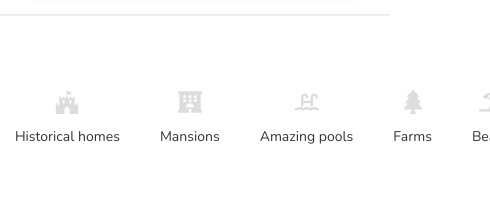
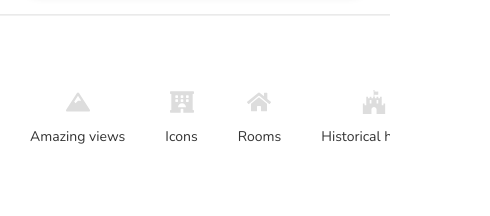
Before and after one commit to paramkhodiyar/Airbnbclone, a React (Vite) app: page / in a window 390 px wide. Shown: the part 137-353 px from the top of the page, 490 px wide, since content can reach past the window. Built offline with nearby package versions, Linux system fonts and the light colour scheme.

Commit message:
fixed bugs with phone view

```diff
--- a/src/components/filters/filters.css
+++ b/src/components/filters/filters.css
@@ -2,11 +2,14 @@
     display: flex;
     gap: 20px;
     align-items: center;
-    justify-content: center;
+    justify-content: flex-start;
     overflow-x: auto;
+    overflow-y: hidden;
     padding: 10px 20px;
     white-space: nowrap;
     margin-top: 25px;
+    scroll-behavior: smooth;
+    -webkit-overflow-scrolling: touch;
 }
 .filteritem {
     display: flex;
@@ -25,11 +28,9 @@
 .nextbutton {
     flex-shrink: 0;
 }
-@media (max-width: 768px){
-    .filtercontainer{
-        margin-right: -100px;
-    }
-}
+/* @media (max-width: 768px){
+
+} */
 .filteritem::after {
     content: "";
     position: absolute;
--- a/src/components/navbar/navbar.css
+++ b/src/components/navbar/navbar.css
@@ -196,6 +196,10 @@
 
 /* Media Query for responsiveness */
 @media (max-width: 768px) {
+    html, body {
+        max-width: 100%;
+        overflow-x: hidden;
+      }
     .desktop-search {
         display: none;
     }
```
